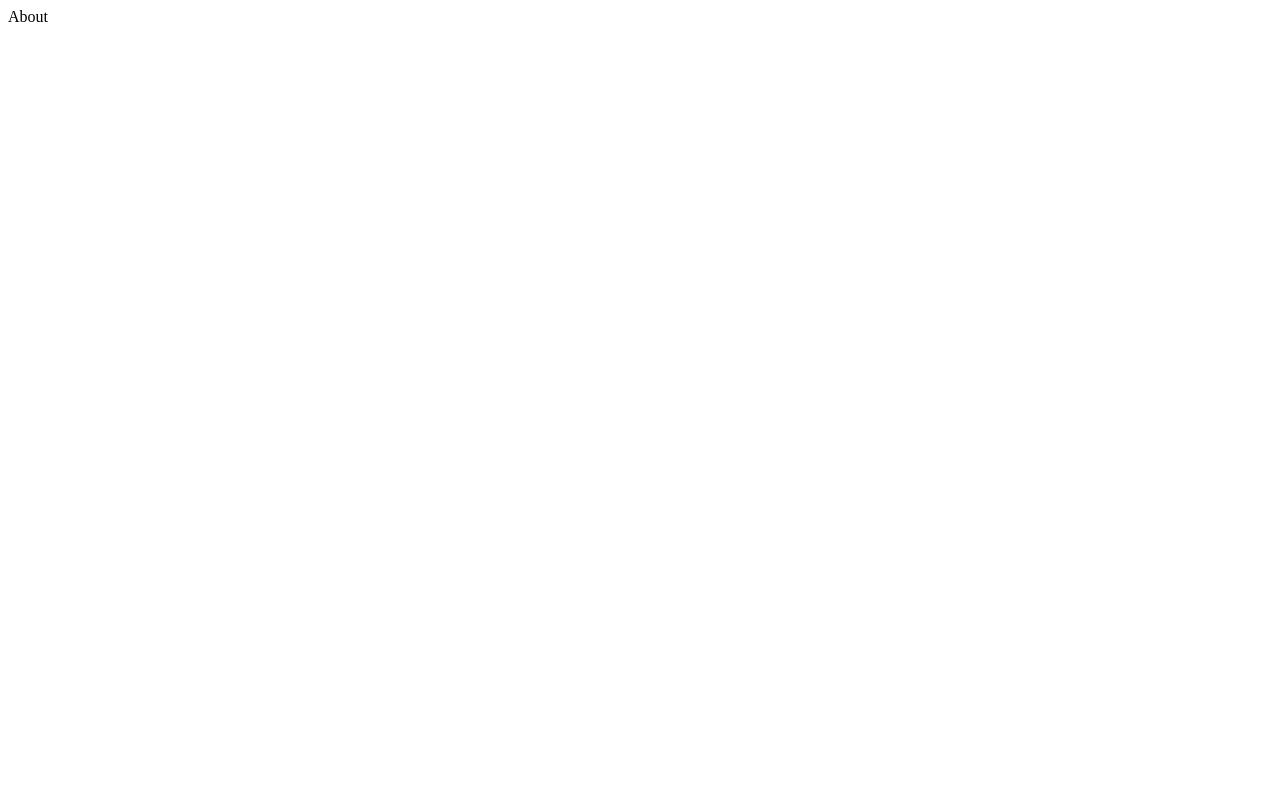
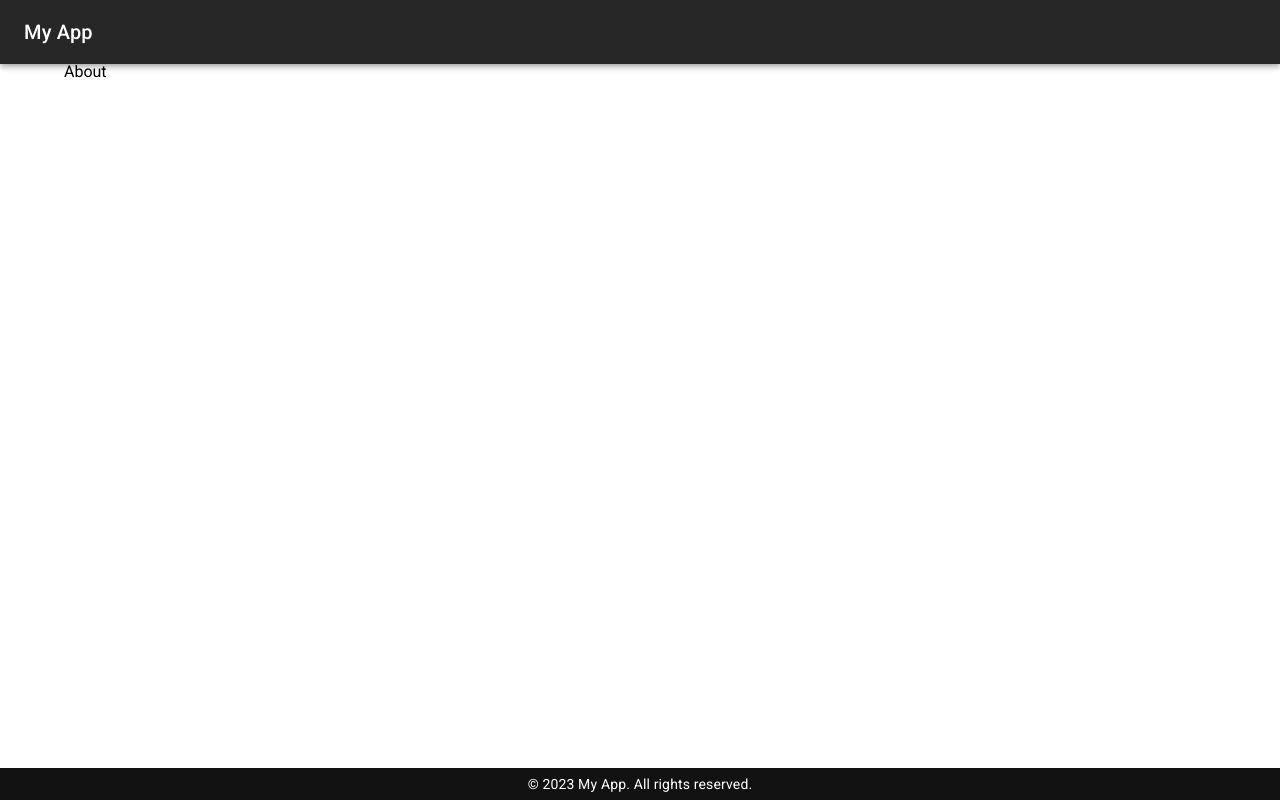
Before and after one commit to IRaccoonI/price-cheker, a Next.js app in the folder price-front/: page /about in a window 1280 px wide. Built offline with nearby package versions, Linux system fonts and the light colour scheme.

Commit message:
mui init

```diff
--- a/price-front/pages/_app.jsx
+++ b/price-front/pages/_app.jsx
@@ -1,10 +1,26 @@
-import { Layout } from "@/src/components/layout";
-import "../src/mocks";
+import React from "react";
+
+import "@fontsource/roboto/300.css";
+import "@fontsource/roboto/400.css";
+import "@fontsource/roboto/500.css";
+import "@fontsource/roboto/700.css";
+
+import { MyThemeProvider } from "@/src/providers/theme";
+
+import "@/src/mocks";
+
+import "@/src/styles/index.scss";
+import "@/src/styles/font.scss";
+import { Layout } from "@/src/components/common/layout";
 
 export default function MyApp({ Component, pageProps }) {
   return (
-    <Layout>
-      <Component {...pageProps} />
-    </Layout>
+    <React.StrictMode>
+      <MyThemeProvider>
+        <Layout>
+          <Component {...pageProps} />
+        </Layout>
+      </MyThemeProvider>
+    </React.StrictMode>
   );
 }
--- /dev/null
+++ b/price-front/src/components/common/footer.tsx
@@ -0,0 +1,18 @@
+import React from "react";
+import Typography from "@mui/material/Typography";
+import Box from "@mui/material/Box";
+import { BottomNavigation } from "@mui/material";
+
+const Footer = () => {
+  return (
+    <BottomNavigation
+      sx={{ height: 32, display: "flex", alignItems: "center" }}
+    >
+      <Typography variant="body2" align="center" color="white">
+        © {new Date().getFullYear()} My App. All rights reserved.
+      </Typography>
+    </BottomNavigation>
+  );
+};
+
+export default Footer;
--- /dev/null
+++ b/price-front/src/components/common/header.tsx
@@ -0,0 +1,19 @@
+import React from "react";
+import AppBar from "@mui/material/AppBar";
+import Toolbar from "@mui/material/Toolbar";
+import Typography from "@mui/material/Typography";
+
+const Header = () => {
+  return (
+    <AppBar position="static">
+      <Toolbar>
+        <Typography variant="h6" noWrap>
+          My App
+        </Typography>
+        <div style={{ flexGrow: 1 }} />
+      </Toolbar>
+    </AppBar>
+  );
+};
+
+export default Header;
--- /dev/null
+++ b/price-front/src/components/common/layout.tsx
@@ -0,0 +1,21 @@
+import Footer from "@/src/components/common/footer";
+import Header from "@/src/components/common/header";
+import { Box } from "@mui/material";
+import { FC, ReactNode } from "react";
+import { Container } from "@mui/material";
+
+export const Layout: FC<{ children: ReactNode }> = ({ children }) => {
+  return (
+    <Box display="flex" flexDirection="column" height="100vh">
+      <Box flexShrink={0}>
+        <Header />
+      </Box>
+      <Box flexGrow={1} sx={{ scroll: "auto" }}>
+        <Container>{children}</Container>
+      </Box>
+      <Box flexShrink={0}>
+        <Footer />
+      </Box>
+    </Box>
+  );
+};
--- a/price-front/src/components/layout.tsx
+++ /dev/null
@@ -1,9 +0,0 @@
-import { FC, ReactNode } from "react";
-
-export const Layout: FC<{ children: ReactNode }> = ({ children }) => {
-  return (
-    <>
-      <main>{children}</main>
-    </>
-  );
-};
--- /dev/null
+++ b/price-front/src/providers/theme.tsx
@@ -0,0 +1,13 @@
+import { FC, ReactNode } from "react";
+import { ThemeProvider } from "@mui/material/styles";
+import { createTheme } from "@mui/material/styles";
+
+const darkOrangeTheme = createTheme({
+  palette: {
+    mode: "dark",
+  },
+});
+
+export const MyThemeProvider: FC<{ children: ReactNode }> = ({ children }) => {
+  return <ThemeProvider theme={darkOrangeTheme}>{children}</ThemeProvider>;
+};
--- /dev/null
+++ b/price-front/src/styles/font.scss
@@ -0,0 +1,24 @@
+// Подключаем шрифт Roboto
+$font-family-roboto: 'Roboto', sans-serif;
+
+// Применяем шрифт к элементам
+body {
+  font-family: $font-family-roboto;
+}
+
+h1, h2, h3, h4, h5, h6 {
+  font-family: $font-family-roboto;
+}
+
+// Пример применения разных начертаний и размеров шрифта
+.bold-text {
+  font-weight: 700;
+}
+
+.medium-text {
+  font-weight: 500;
+}
+
+.light-text {
+  font-weight: 300;
+}
--- /dev/null
+++ b/price-front/src/styles/index.scss
@@ -0,0 +1,107 @@
+*,
+*:before,
+*:after {
+  box-sizing: border-box;
+}
+
+html,
+body,
+div,
+span,
+object,
+iframe,
+figure,
+h1,
+h2,
+h3,
+h4,
+h5,
+h6,
+p,
+blockquote,
+pre,
+a,
+code,
+em,
+img,
+small,
+strike,
+strong,
+sub,
+sup,
+tt,
+b,
+u,
+i,
+ol,
+ul,
+li,
+fieldset,
+form,
+label,
+table,
+caption,
+tbody,
+tfoot,
+thead,
+tr,
+th,
+td,
+main,
+canvas,
+embed,
+footer,
+header,
+nav,
+section,
+video {
+  margin: 0;
+  padding: 0;
+  border: 0;
+  font-size: 100%;
+  font: inherit;
+  vertical-align: baseline;
+  text-rendering: optimizeLegibility;
+  -webkit-font-smoothing: antialiased;
+  text-size-adjust: none;
+}
+
+footer,
+header,
+nav,
+section,
+main {
+  display: block;
+}
+
+body {
+  line-height: 1;
+}
+
+ol,
+ul {
+  list-style: none;
+}
+
+blockquote,
+q {
+  quotes: none;
+}
+
+blockquote:before,
+blockquote:after,
+q:before,
+q:after {
+  content: '';
+  content: none;
+}
+
+table {
+  border-collapse: collapse;
+  border-spacing: 0;
+}
+
+input {
+  -webkit-appearance: none;
+  border-radius: 0;
+}
```
Also changed, not shown: price-front/package.json (+14 -4 lines), 1 other file (tests, documents, lock files or other folders).
